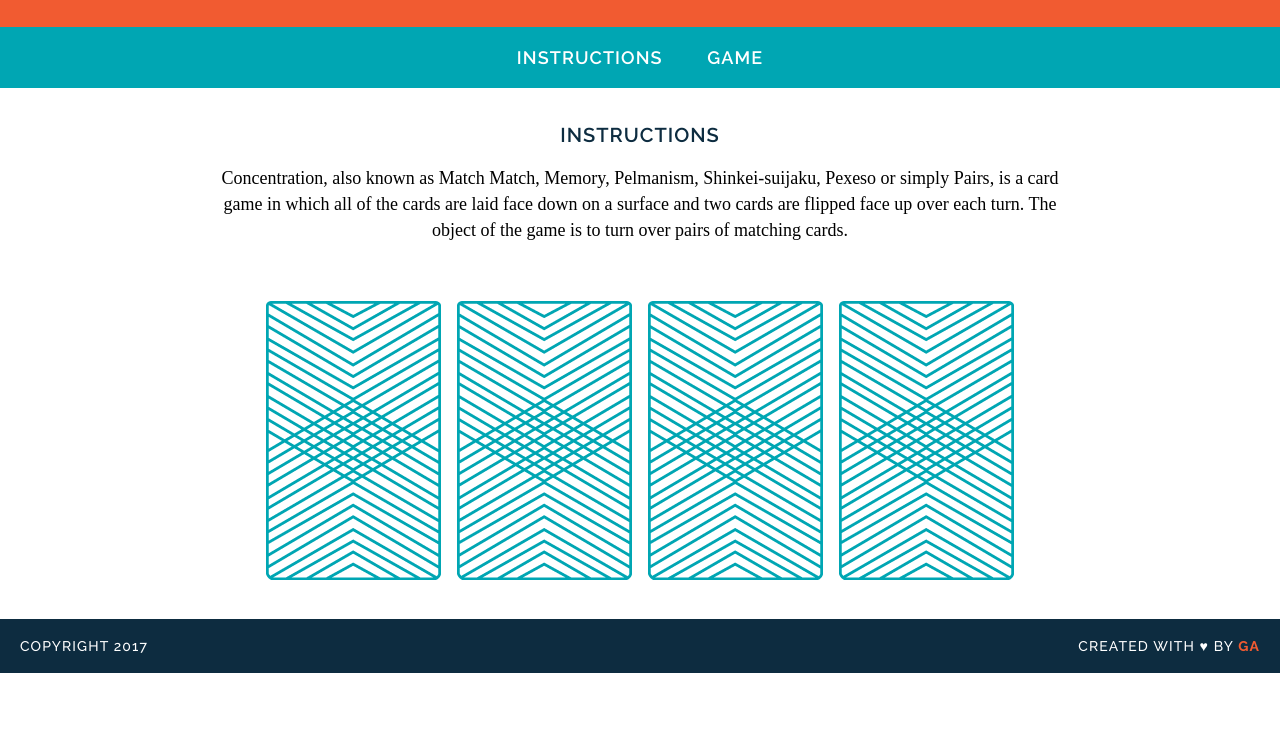
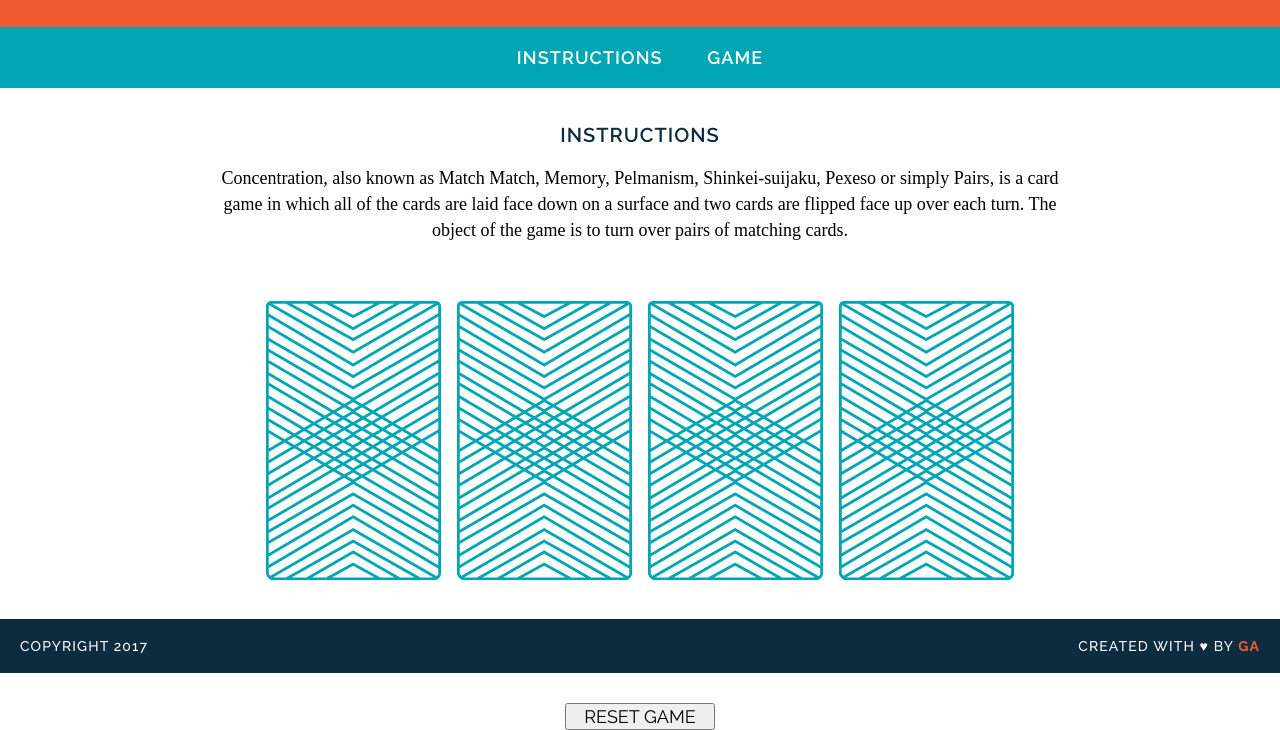
Before and after one commit to ttidesign/wdi-fundamentals-memorygame, a plain HTML site: page memory-game/index.html in a window 1280 px wide. Shown: the part 86-816 px from the top of the page. Drawn offline with Linux system fonts and the light colour scheme; a web font is replaced by a local one.

Commit message:
created game logic

```diff
--- a/memory-game/css/style.css
+++ b/memory-game/css/style.css
@@ -122,3 +122,13 @@ footer {
   color: #F15B31;
   font-weight: bold;
 }
+.reset {
+  font-family: 'Raleway';
+  text-transform: uppercase;
+  font-size: 18px;
+  width: 150px;
+  margin-top: 30px;
+}
+.reset:hover {
+  color:#00A6B3;
+}
--- a/memory-game/index.html
+++ b/memory-game/index.html
@@ -35,6 +35,7 @@
 		<p class="copyright">Copyright 2017</p>
 		<p class="message">Created with &hearts; by <span class="name">GA</span></p>
 	</footer>
+	<button class= "reset">Reset Game</button>
 	<script src="js/main.js"></script>
 </body>
 </html>
--- a/memory-game/js/main.js
+++ b/memory-game/js/main.js
@@ -56,3 +56,8 @@ function createBoard () {
 	}
 };
 createBoard();
+
+document.querySelector('.reset').addEventListener('click', reset);
+function reset() {
+	window.location.reload();
+}
```
